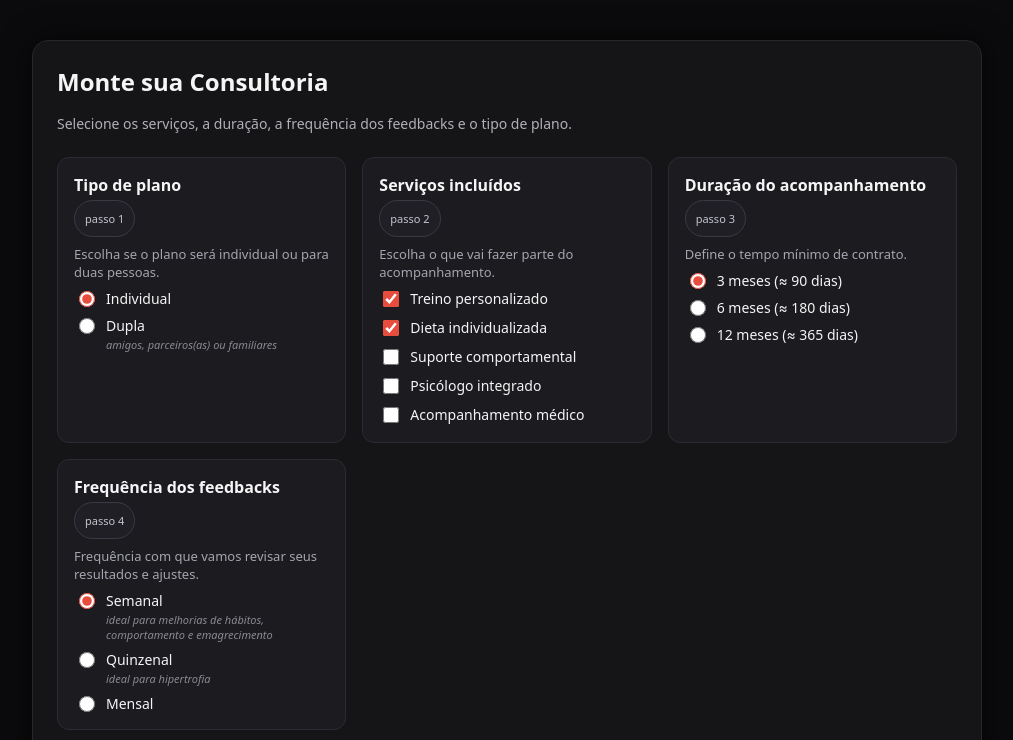
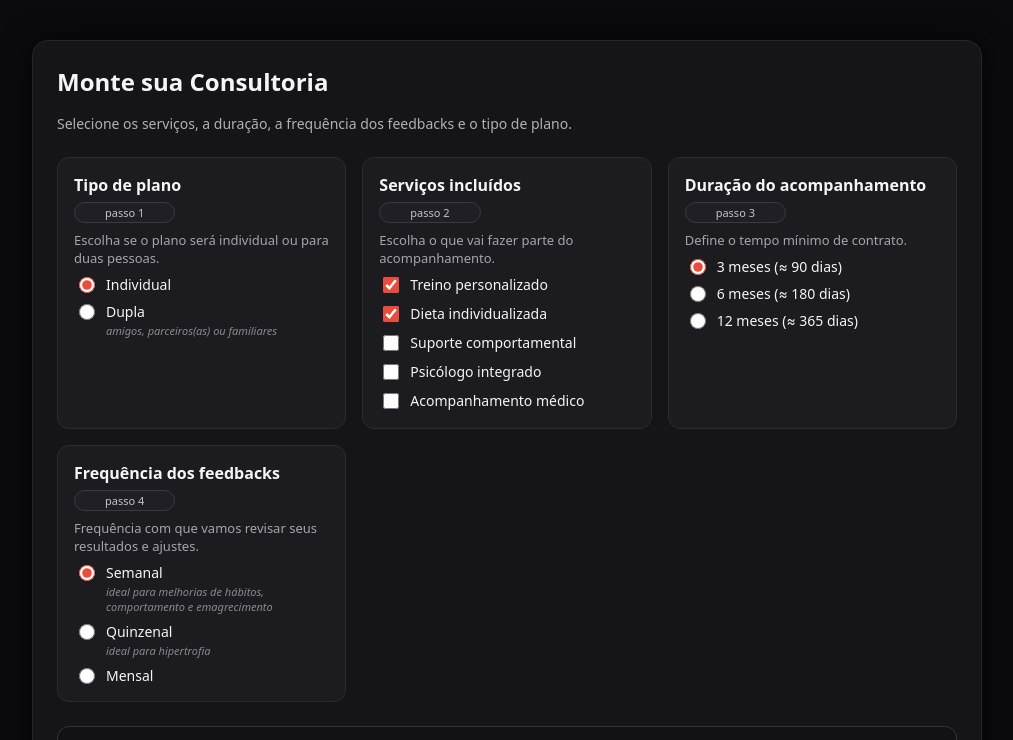
Before and after one commit to doquito77/consultoria-configurador, a plain HTML site: page index.html in a window 1280 px wide. Shown: the top 740 px of the page, without its empty margins (133-1146 px from the left). Drawn offline with Linux system fonts and the light colour scheme.

Commit message:
Update index.html

```diff
--- a/index.html
+++ b/index.html
@@ -65,7 +65,7 @@
       display: inline-flex;           /* pílula, mas alinhada à esquerda */
       align-items: center;
       justify-content: flex-start;
-      padding: 10px 10px;              /* largura confortável */
+      padding: 2px 30px;              /* largura confortável */
       border-radius: 999px;
       font-size: 11px;
       border: 1px solid #3a3a44;
```
